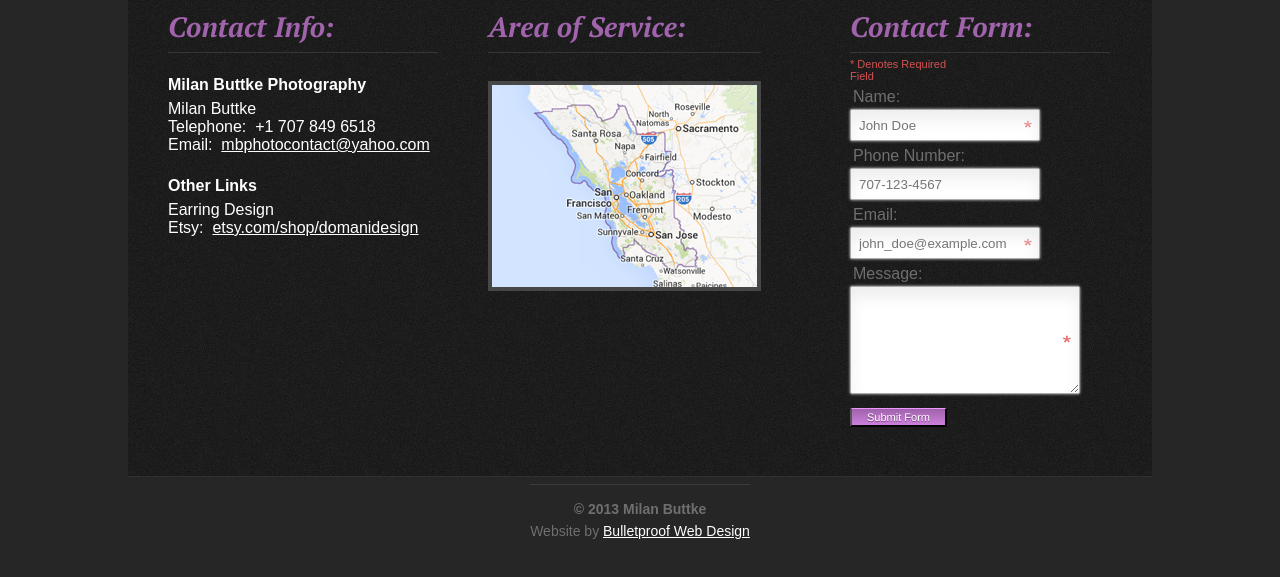
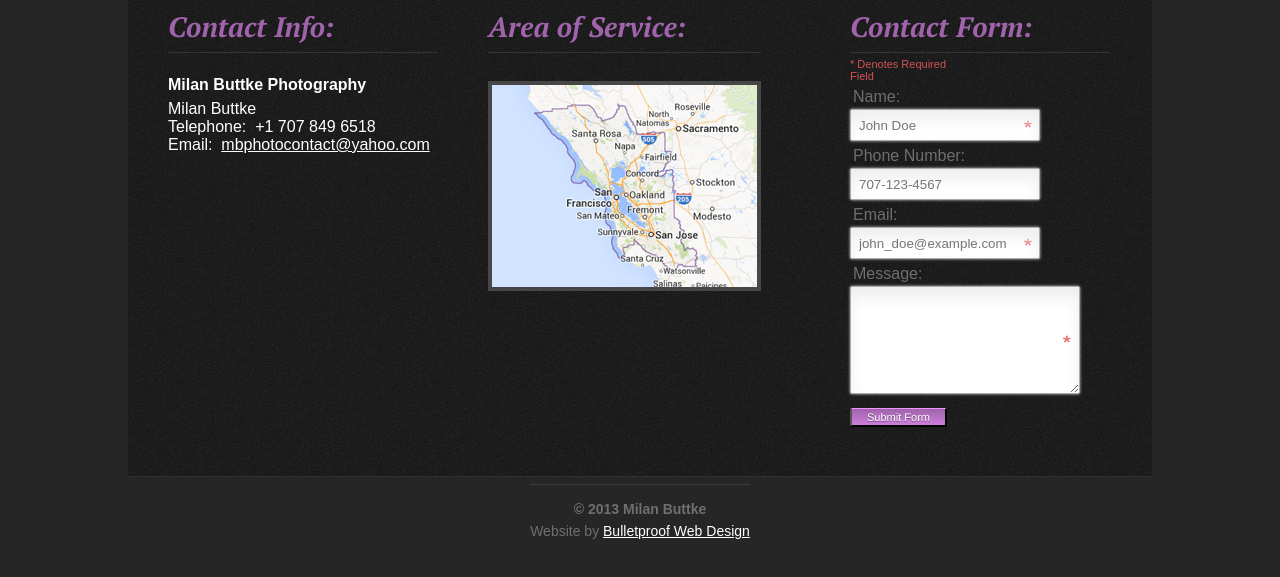
Before and after one commit to davidbbe/Milan-Buttke-Photography, a plain HTML site: page contacts.html in a window 1280 px wide. Shown: the part 191-768 px from the top of the page. Drawn offline with Linux system fonts and the light colour scheme; files whose address does not match are found by name; a web font is replaced by a local one.

Commit message:
Taking out the etsy link on the contact page.

```diff
--- a/contacts.html
+++ b/contacts.html
@@ -53,18 +53,8 @@
                     	<dt class="clr-1"><strong >Milan Buttke Photography</strong></dt>
                         <dd class="clr-1">Milan Buttke</dd>
                         <dd class="clr-1">Telephone:&nbsp; +1 707 849 6518</dd>
-
 <dd class="clr-1">Email: &nbsp;<a href="mailto:www.gilmore56@aol.com" target="_blank" class="link">mbphotocontact@yahoo.com</a></dd>
-
                     </dl>
-                    <dl>
-                    	<dt class="clr-1"><strong >Other Links</strong></dt>
-                        <dd class="clr-1">Earring Design</dd>
-
-<dd class="clr-1">Etsy: &nbsp;<a href="www.etsy.com/shop/domanidesign" target="_blank" class="link">etsy.com/shop/domanidesign</a></dd>
-
-                    </dl>
-
                 </div>
                 <div class="col-15">
                     <h2 class="h2 p2">Area of Service:</h2>
```
